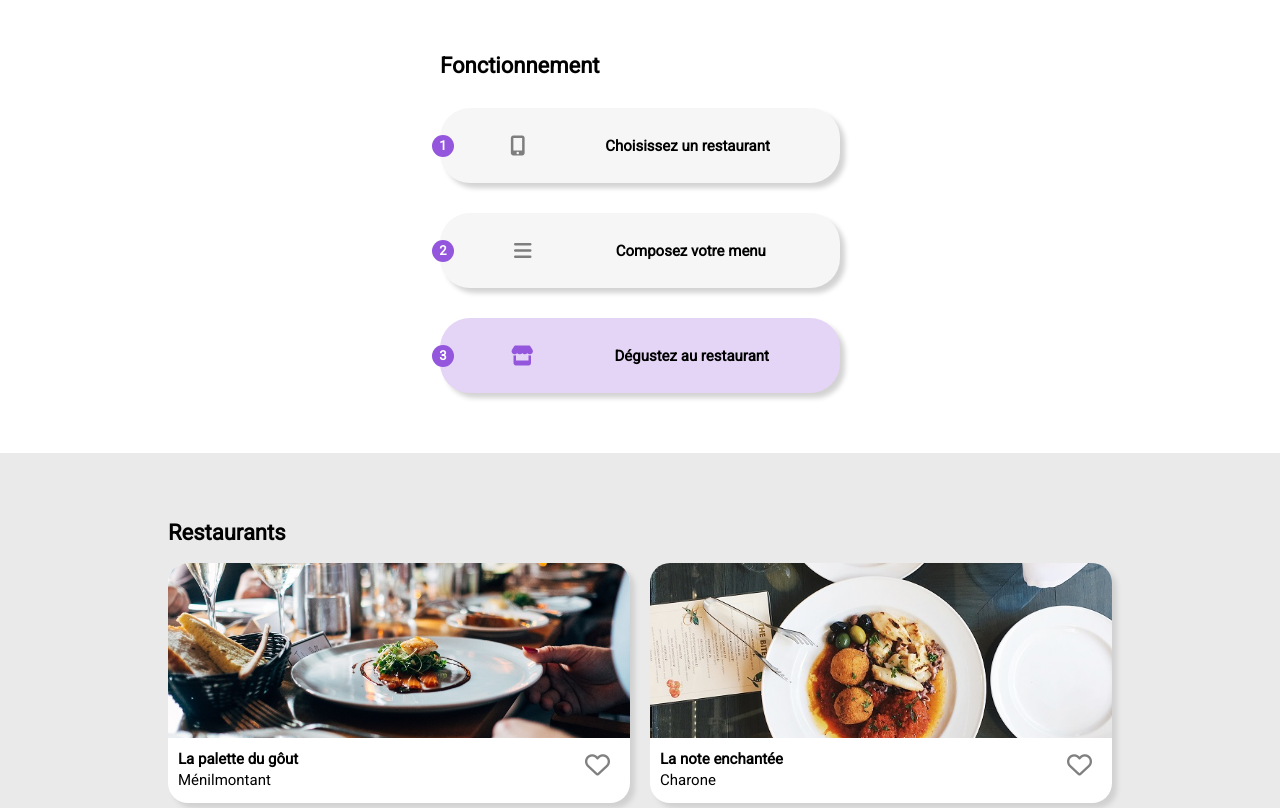
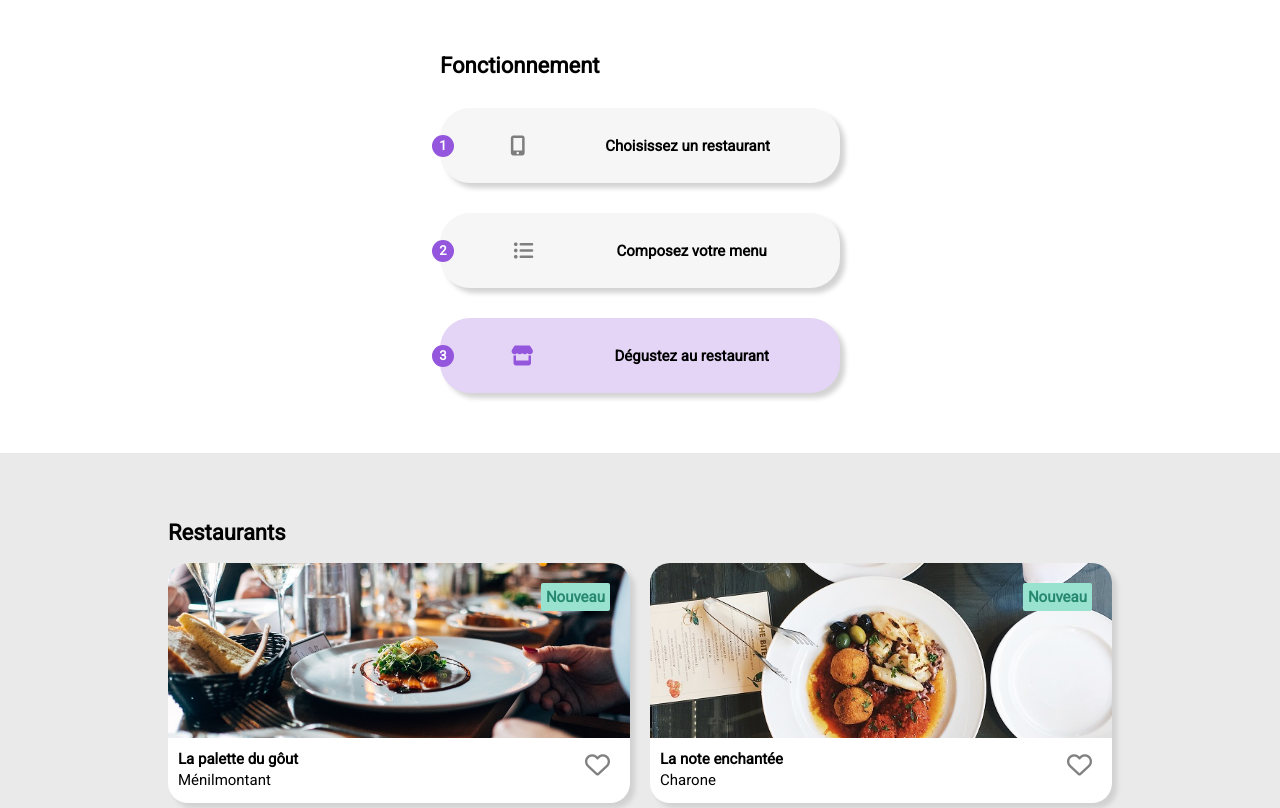
Before and after one commit to RomainMarcazzan/RomainMarcazzan_3_15012021, a website: page index.html in a window 1280 px wide. Shown: the part 380-1188 px from the top of the page. Drawn offline with Linux system fonts and the light colour scheme; a web font is replaced by a local one.

Commit message:
adding new tag to restaurant cards

```diff
--- a/index.html
+++ b/index.html
@@ -53,7 +53,7 @@
         </div>
         <div class="sumup__button">
           <div class="sumup__button__number">2</div>
-          <i class="fas fa-bars"></i>
+          <i class="fas fa-list-ul"></i>
           <h2>Composez votre menu</h2>
         </div>
         <div class="sumup__button sumup__button--active">
@@ -80,6 +80,9 @@
               <i class="far fa-heart empty"></i>
               <i class="fas fa-heart full"></i>
             </label>
+            <div class="restaurants__card__new restaurants__card__new--visible">
+              Nouveau
+            </div>
           </section>
 
           <section class="restaurants__card">
@@ -96,6 +99,9 @@
               <i class="far fa-heart empty"></i>
               <i class="fas fa-heart full"></i>
             </label>
+            <div class="restaurants__card__new restaurants__card__new--visible">
+              Nouveau
+            </div>
           </section>
 
           <section class="restaurants__card">
@@ -112,6 +118,7 @@
               <i class="far fa-heart empty"></i>
               <i class="fas fa-heart full"></i>
             </label>
+            <div class="restaurants__card__new">Nouveau</div>
           </section>
 
           <section class="restaurants__card">
@@ -128,6 +135,7 @@
               <i class="far fa-heart empty"></i>
               <i class="fas fa-heart full"></i>
             </label>
+            <div class="restaurants__card__new">Nouveau</div>
           </section>
         </div>
       </main>
--- a/sass/pages/_home.scss
+++ b/sass/pages/_home.scss
@@ -121,6 +121,23 @@
       right: 2rem;
       bottom: 2.5rem;
     }
+
+    &__new {
+      display: none;
+      position: absolute;
+      top: 2rem;
+      right: 2rem;
+      padding: 0.5rem;
+      color: darken($color: $tertiary-color, $amount: 40);
+      background-color: $tertiary-color;
+      font-weight: bold;
+      font-size: 1.5rem;
+      border-radius: 0.2rem;
+
+      &--visible {
+        display: inline-block;
+      }
+    }
   }
 
   @include desktop-only {
--- a/sass/utils/_mixins.scss
+++ b/sass/utils/_mixins.scss
@@ -10,6 +10,7 @@
   text-decoration: none;
   color: white;
   cursor: pointer;
+  outline: none;
   z-index: 1;
   position: relative;
   font-size: 1.6rem;
--- a/sass/utils/_variables.scss
+++ b/sass/utils/_variables.scss
@@ -1,7 +1,7 @@
 // Colors
 $primary-color: #9356dc;
 $secondary-color: #ff79da;
-$tertiary_color: #99e2d0;
+$tertiary-color: #99e2d0;
 
 $dark_grey: #d1d1d1;
 $middle-grey: #eaeaea;
```
Also changed, not shown: public/css/style.css, 1 other file.
